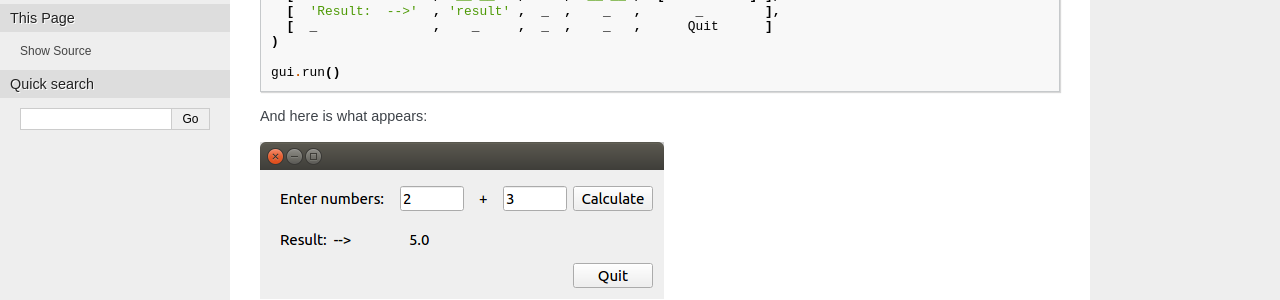
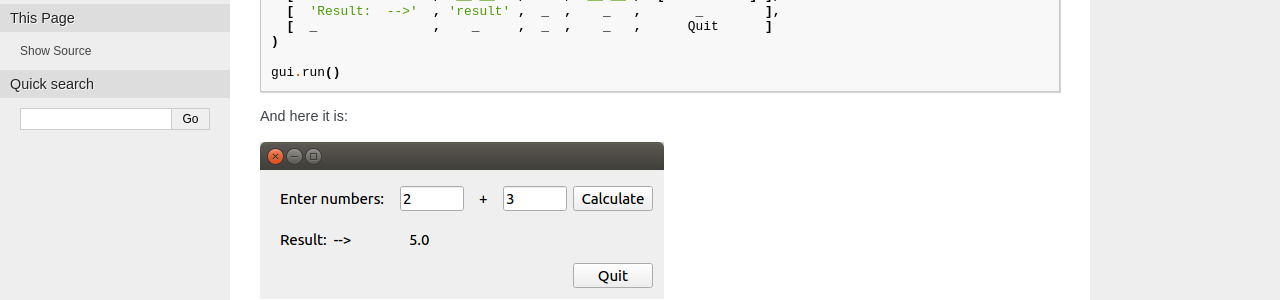
Before and after one commit to alfiopuglisi/guietta, a Sphinx documentation site: the page built from docs/index.rst, in a window 1280 px wide. Shown: the part 230-530 px from the top of the page. Built offline with Sphinx 7.4.7, drawn with Linux system fonts in a browser that asks for light colours.

Commit message:
Small docs fixes

```diff
--- a/docs/index.rst
+++ b/docs/index.rst
@@ -17,7 +17,7 @@ Guietta is a tool that makes simple GUIs *simple*::
     gui.run()
 
 
-And here is what appears:
+And here it is:
 
 .. image:: example.png
 
--- a/docs/qt_conda.rst
+++ b/docs/qt_conda.rst
@@ -5,8 +5,8 @@ QT incompatibilities with conda
 There have been reports of problems using PyQt5 in a conda environment,
 for example:
 
- - https://github.com/ContinuumIO/anaconda-issues/issues/1970
- - https://github.com/ContinuumIO/anaconda-issues/issues/1554
+- https://github.com/ContinuumIO/anaconda-issues/issues/1970
+- https://github.com/ContinuumIO/anaconda-issues/issues/1554
 
 It appears that the root cause is conda's renaming of "PyQt5" to "pyqt".
 This leads pip to believe that PyQt5 is not installed, so it installs it,
```
Also changed, not shown: other parts of docs/qt_conda.rst (+1 -1 lines).
